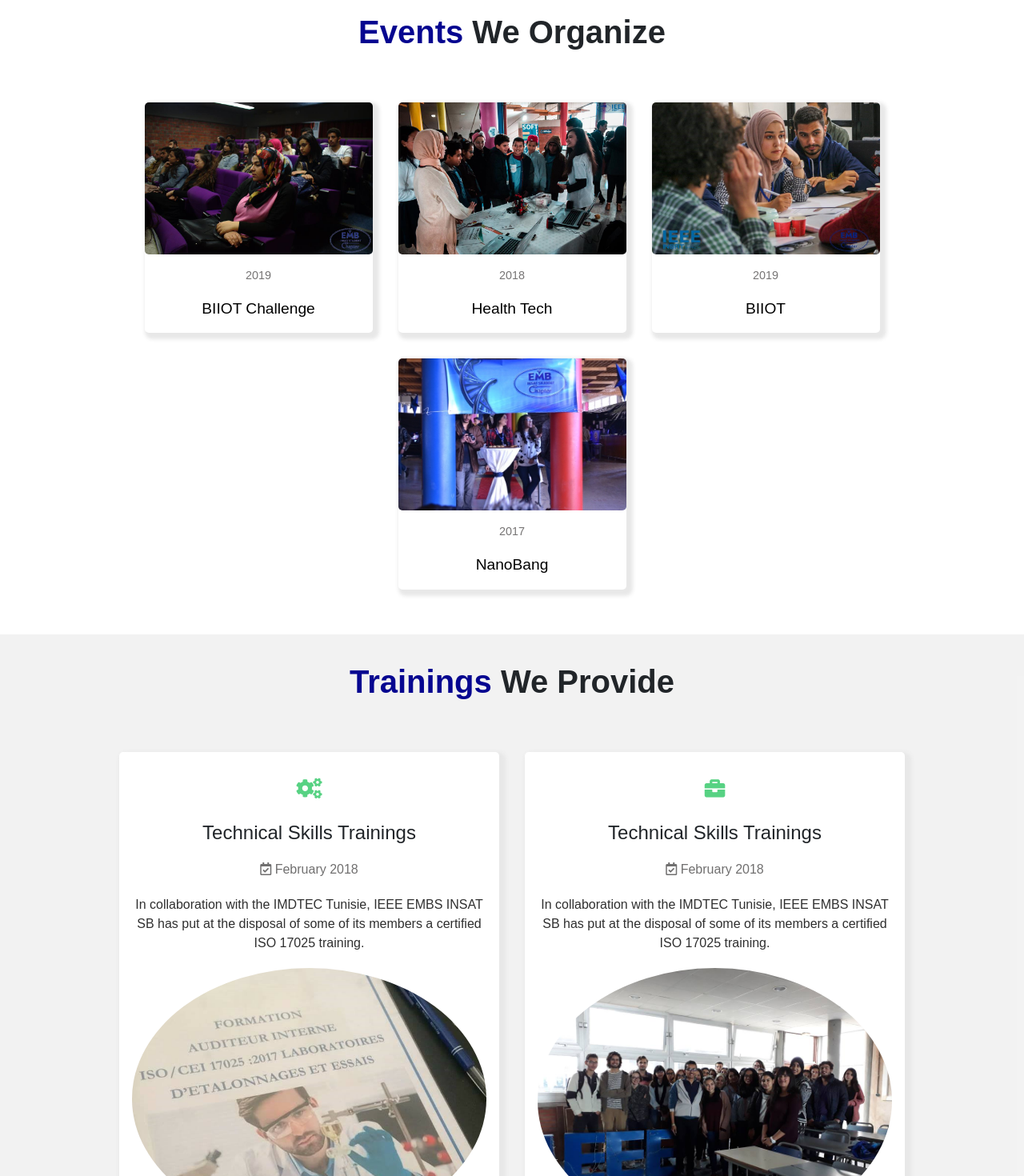
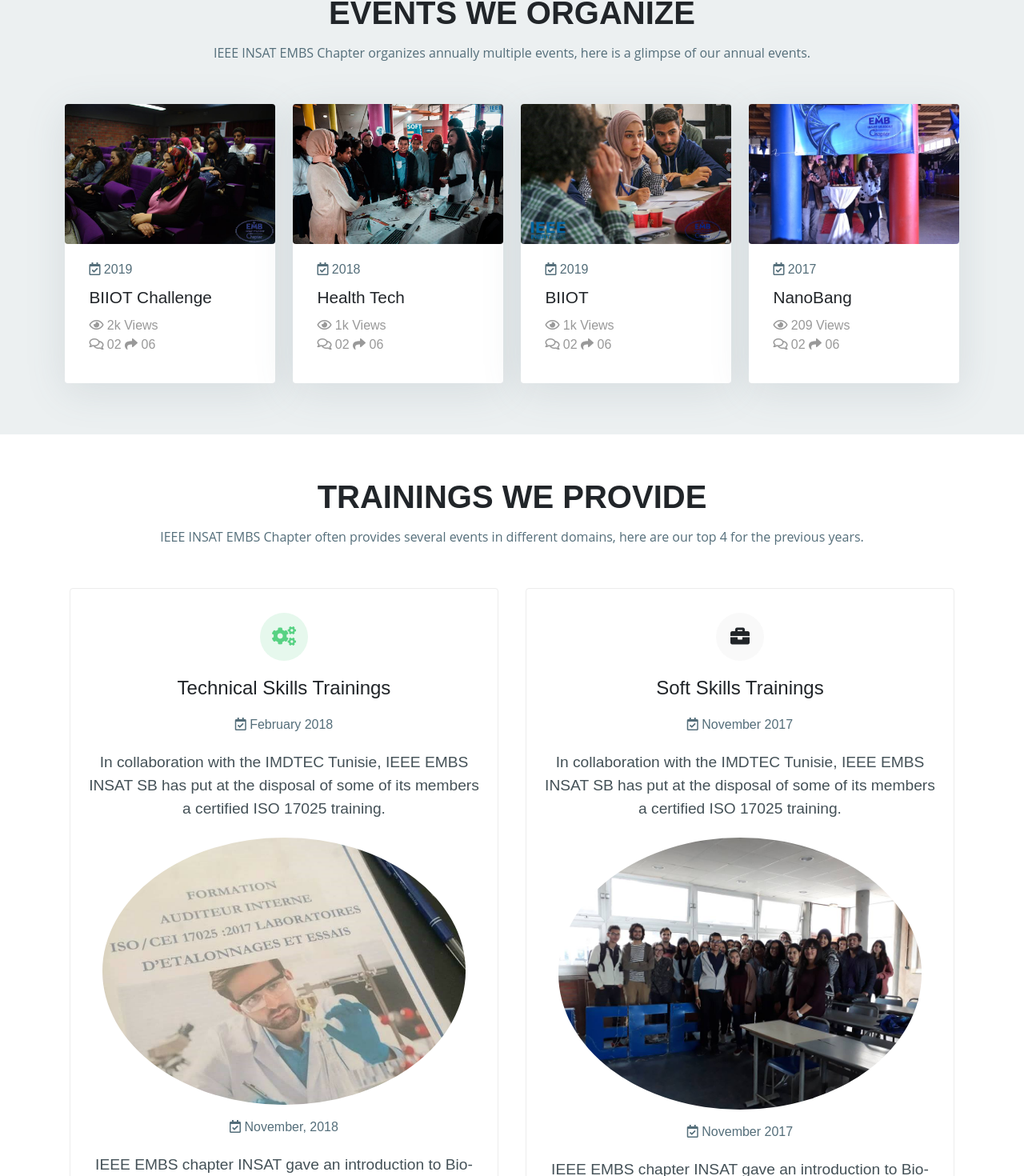
Before and after one commit to mahdibouaziz/EMBS2021, a React (Create React App) app: page /activities in a window 1280 px wide. Shown: the part 680-2150 px from the top of the page at 80% size. Built offline with nearby package versions, Linux system fonts and the light colour scheme.

Commit message:
kamalt l activities page kima l site la9dim bedhabt

```diff
--- a/src/components/activities/Events.js
+++ b/src/components/activities/Events.js
@@ -1,5 +1,5 @@
 import React from "react";
-import { Container, Row, Col } from "react-bootstrap";
+import { Container, Row } from "react-bootstrap";
 import biiot from "./img/events/biiot.jpg";
 import biiot_challenge from "./img/events/biiot_challenge.jpg";
 import health_tech from "./img/events/health_tech.jpg";
@@ -7,37 +7,100 @@
 
 const Events = () => {
   return (
-    <Container className="section">
+    <section className="event-section">
+      <Container>
         {/* check https://github.com/michalsnik/aos#animations for the animation */}
         <Row>
-        <h1 className="title">
-          <span>Events</span> We Organize
-        </h1>
+          <h1 className="title">Events We Organize</h1>
+          <p className="body">
+            IEEE INSAT EMBS Chapter organizes annually multiple events, here is
+            a glimpse of our annual events.
+          </p>
         </Row>
 
         <Row className="main-row">
-        <Col className="box" lg={{ span: 3 }} md={{ span: 5 }} sm={{ span: 5 }}>
+          <div>
+            <a
+              href="https://www.facebook.com/pg/EMBS.INSAT/photos/?tab=album&album_id=313884439292827"
+              target="_blank"
+              rel="noopener noreferrer"
+            >
               <img src={biiot} alt="pic" />
-          <p className="date">2019</p>
+            </a>
+            <div className="main-row-text">
+              <p className="date">
+                <i className="far fa-calendar-check"></i> 2019
+              </p>
               <p className="desc">BIIOT Challenge</p>
-        </Col>
-        <Col className="box" lg={{ span: 3 }} md={{ span: 5 }} sm={{ span: 5 }}>
+              <p className="views">
+                <i className="far fa-eye"></i> 2k Views
+                <br />
+                <i className="far fa-comments"></i> 02{"  "}
+                <i className="fas fa-share"></i> 06
+              </p>
+            </div>
+          </div>
+          <div>
+            <a
+              href="https://www.facebook.com/pg/EMBS.INSAT/photos/?tab=album&album_id=297151707632767&ref=page_internal"
+              target="_blank"
+              rel="noopener noreferrer"
+            >
               <img src={health_tech} alt="pic" />
-          <p className="date">2018</p>
+            </a>
+
+            <div className="main-row-text">
+              <p className="date">
+                <i className="far fa-calendar-check"></i> 2018
+              </p>
               <p className="desc">Health Tech</p>
-        </Col>
-        <Col className="box" lg={{ span: 3 }} md={{ span: 5 }} sm={{ span: 5 }}>
+              <p className="views">
+                <i className="far fa-eye"></i> 1k Views
+                <br />
+                <i className="far fa-comments"></i> 02{" "}
+                <i className="fas fa-share"></i> 06
+              </p>
+            </div>
+          </div>
+          <div>
+            <a
+              href="https://www.facebook.com/pg/EMBS.INSAT/photos/?tab=album&album_id=378824322798838&ref=page_internal"
+              target="_blank"
+              rel="noopener noreferrer"
+            >
               <img src={biiot_challenge} alt="pic" />
-          <p className="date">2019</p>
+            </a>
+            <div className="main-row-text">
+              <p className="date">
+                <i className="far fa-calendar-check"></i> 2019
+              </p>
               <p className="desc">BIIOT</p>
-        </Col>
-        <Col className="box" lg={{ span: 3 }} md={{ span: 5 }} sm={{ span: 5 }}>
+              <p className="views">
+                <i className="far fa-eye"></i> 1k Views
+                <br />
+                <i className="far fa-comments"></i> 02{" "}
+                <i className="fas fa-share"></i> 06
+              </p>
+            </div>
+          </div>
+          <div>
             <img src={nanobang} alt="pic" />
-          <p className="date">2017</p>
+            <div className="main-row-text">
+              <p className="date">
+                <i className="far fa-calendar-check"></i> 2017
+              </p>
               <p className="desc">NanoBang</p>
-        </Col>
+              <p className="views">
+                <i className="far fa-eye"></i> 209 Views
+                <br />
+                <i className="far fa-comments"></i> 02{" "}
+                <i className="fas fa-share"></i> 06
+              </p>
+            </div>
+          </div>
         </Row>
       </Container>
+    </section>
   );
 };
 
--- a/src/components/activities/Trainings.js
+++ b/src/components/activities/Trainings.js
@@ -1,5 +1,5 @@
 import React from "react";
-import { Container, Row, Col } from "react-bootstrap";
+import { Container, Row } from "react-bootstrap";
 import community_management_training from "./img/trainings/community_management_training.jpg";
 import iso_training from "./img/trainings/iso_training.jpg";
 import public_speaking_training from "./img/trainings/public_speaking_training.png";
@@ -7,18 +7,20 @@
 
 const Trainings = () => {
   return (
-    <div className="training-div" style={{ backgroundColor: "#f2f2f2f2" }}>
-      <Container className="section">
+    <div className="training-section">
+      <Container>
         {/* check https://github.com/michalsnik/aos#animations for the animation */}
         <Row>
-          <h1 className="title training-header">
-            <span>Trainings</span> We Provide
-          </h1>
+          <h1 className="title">Trainings We Provide</h1>
+          <p className="body">
+            IEEE INSAT EMBS Chapter often provides several events in different
+            domains, here are our top 4 for the previous years.
+          </p>
         </Row>
 
         <Row className="main-row">
-          <Col className="box" md={{ span: 5 }} sm={{ span: 12 }}>
-            <p className="training-icon">
+          <div>
+            <p className="training-icon  training-icon-1">
               <i className="fas fa-cogs"></i>
             </p>
             <p className="training-title">Technical Skills Trainings</p>
@@ -40,15 +42,15 @@
               mathematics conducted by Mr Ali Chamkhi
             </p>
             <img className="training-img" src={python_training} alt="pic" />
-          </Col>
+          </div>
 
-          <Col className="box" md={{ span: 5 }} sm={{ span: 12 }}>
+          <div>
             <p className="training-icon">
               <i className="fas fa-briefcase"></i>
             </p>
-            <p className="training-title">Technical Skills Trainings</p>
+            <p className="training-title">Soft Skills Trainings</p>
             <p className="training-date">
-              <i className="far fa-calendar-check"></i> February 2018
+              <i className="far fa-calendar-check"></i> November 2017
             </p>
             <p className="training-desc">
               In collaboration with the IMDTEC Tunisie, IEEE EMBS INSAT SB has
@@ -61,7 +63,7 @@
               alt="pic"
             />
             <p className="training-date">
-              <i className="far fa-calendar-check"></i> November, 2018
+              <i className="far fa-calendar-check"></i> November 2017
             </p>
             <p className="training-desc">
               IEEE EMBS chapter INSAT gave an introduction to Bio-informatics
@@ -73,7 +75,7 @@
               src={public_speaking_training}
               alt="pic"
             />
-          </Col>
+          </div>
         </Row>
       </Container>
     </div>
--- a/src/components/activities/styleAct.css
+++ b/src/components/activities/styleAct.css
@@ -27,127 +27,245 @@
   }
 }
 /* Events */
-
-.section {
-  margin-top: 2.5rem;
+.event-section {
+  background-color: #ecf0f1;
+  padding-top: 2rem;
+  padding-bottom: 2rem;
 }
 
-.section .title {
-  display: inline-block;
-  margin: 1rem auto;
-  margin-bottom: 3rem;
+.event-section .title {
+  margin: 0 auto;
+  text-transform: uppercase;
   font-weight: bold;
+  margin-bottom: 0.6rem;
 }
 
-.section .title span {
-  color: rgb(6, 6, 144);
+.event-section .body {
+  margin: 0.2rem auto;
+  text-align: center;
+  padding: 0rem 2rem;
+  margin-bottom: 1.2rem;
+  font-size: 1rem;
+  color: #546e7a;
+  line-height: 26px;
+  font-family: "Open Sans", sans-serif;
 }
 
-.section .box {
-  background-color: rgb(255, 255, 255);
-  padding: 0;
-  margin: 1rem;
-  box-shadow: 4px 4px 4px 4px #e7e7e7f2;
-  border-radius: 5px;
+.event-section .main-row > div {
+  display: inline-block;
+  width: 23%;
+  margin: 2rem auto;
+  border-radius: 4px;
+  background-color: #fff;
+  box-shadow: 0px 10px 50px 0px rgba(84, 110, 122, 0.15);
+  position: relative;
+  top: 0px;
+  transition: 0.2s linear;
 }
 
-.section .box img {
-  width: 100%;
-  border-radius: 5px;
+.event-section .main-row > div:hover {
+  top: -7px;
+  box-shadow: 0px 20px 50px 20px rgba(84, 110, 122, 0.15);
 }
 
-.section .box p {
-  text-align: center;
+.event-section .main-row > div img {
+  width: 100%;
+  border-radius: 4px;
 }
 
-.section .box .desc {
-  font-size: 1.2rem;
-
-  color: rgb(0, 0, 0);
+.event-section .main-row .main-row-text {
+  padding: 20px 30px;
 }
 
-.section .box .date {
-  margin-top: 1rem;
-  font-size: 0.9rem;
-  color: rgb(119, 117, 117);
+.event-section .main-row .date {
+  font-size: 1rem;
+  margin-bottom: 10px;
+  color: #546e7a;
+}
+.event-section .main-row .desc {
+  line-height: 26px;
+  font-size: 1.3rem;
+  font-weight: 500;
+  margin-bottom: 10px;
+}
+.event-section .main-row .views {
+  color: #999;
+  font-size: 1rem;
+  margin-right: 10px;
 }
 
-.section .box .social {
-  font-size: 1.3rem;
-  color: rgb(0, 0, 0);
+/* ipad */
+@media only screen and (min-width: 768px) and (max-width: 991px) {
+  .event-section .main-row > div {
+    width: 47%;
+  }
+}
+/* Mobile */
+@media only screen and (max-width: 767px) {
+  .event-section .main-row > div {
+    width: 85%;
+  }
+  .event-section .title {
+    margin: 0 auto;
+    text-transform: uppercase;
+    font-weight: bold;
+    margin-bottom: 0.6rem;
+    font-size: 1.6rem;
+  }
+
+  .event-section .body {
+    text-align: center;
+    padding: 0rem 1rem;
+  }
 }
 
-.main-row {
-  display: flex;
-  justify-content: center;
+/* Trainings */
+.training-section {
+  padding-top: 3.4rem;
+  padding-bottom: 3rem;
+}
+
+.training-section .title {
+  margin: 0 auto;
+  text-transform: uppercase;
+  font-weight: bold;
+  margin-bottom: 0.6rem;
+}
+
+.training-section .body {
+  margin: 0.2rem auto;
+  text-align: center;
+  padding: 0rem 2rem;
+  margin-bottom: 1.2rem;
+  font-size: 1rem;
+  color: #546e7a;
+  line-height: 26px;
+  font-family: "Open Sans", sans-serif;
+}
+
+.training-section .main-row > div {
+  display: inline-block;
+  width: 47%;
+  margin: 2rem auto;
+  border-radius: 4px;
+  background-color: #fff;
+  border: 1px solid #ececec;
+  position: relative;
+  top: 0px;
+  transition: 0.2s linear;
+  padding: 30px 15px;
+  text-align: center;
+  margin-bottom: 2rem;
+}
+
+.training-section .main-row > div:hover {
+  box-shadow: 0px 2px 50px 10px rgb(207, 207, 207);
+}
+
+.training-section .main-row > div img {
+  width: 90%;
+  border-radius: 50%;
+}
+
+.training-section .main-row .training-icon {
+  width: 60px;
+  height: 60px;
+  background: #f9f9f9;
+  display: inline-block;
+  line-height: 60px;
+  font-size: 24px;
+  text-align: center;
+  border-radius: 50%;
+}
+.training-section .main-row .training-icon-1 {
+  background: #e6f8ed;
+  color: #57d283;
+}
+
+.training-section .main-row .training-title {
+  font-size: 1.5rem;
+  font-weight: 500;
+  margin-bottom: 1rem;
+}
+
+.training-section .main-row .training-date {
+  margin-top: 1rem;
+  font-size: 1rem;
+  color: #546e7a;
+}
+.training-section .main-row .training-desc {
+  padding: 5px 5px;
+  font-size: 1.2rem;
+  color: #445157;
 }
 
 /* Mobile */
 @media only screen and (max-width: 767px) {
-  .section .title {
-    font-size: 1.5rem;
+  .training-section .main-row > div {
+    width: 90%;
+  }
+
+  .training-section .title {
+    margin: 0 auto;
+    text-transform: uppercase;
+    font-weight: bold;
+    margin-bottom: 0.6rem;
+    font-size: 1.6rem;
+  }
+
+  .training-section .body {
+    text-align: center;
+    padding: 0rem 1rem;
   }
 }
 
-/* Trainings */
-.training-header {
-  padding-top: 1.2rem;
-}
-.training-icon i {
-  border: 1px solid transparent;
-  border-radius: 50%;
-  margin-top: 1.5rem;
-  font-size: 1.6rem;
-  padding: 8px;
-  color: #57d283;
-  transition: background-color 0.4s linear;
+/* Visits */
+.visits-section {
+  background-color: #ecf0f1;
+  padding-top: 2.5rem;
+  padding-bottom: 3.5rem;
 }
 
-.training-icon i:hover {
-  background-color: #001262;
-  color: #d8e0db;
+.visits-section .title {
+  margin: 0 auto;
+  text-transform: uppercase;
+  font-weight: bold;
+  margin-bottom: 0.6rem;
 }
 
-.training-title {
-  font-size: 1.5rem;
+.visits-section .body {
+  margin: 0.2rem auto;
+  text-align: center;
+  padding: 0rem 2rem;
+  margin-bottom: 1.2rem;
+  font-size: 1rem;
+  color: #546e7a;
+  line-height: 26px;
+  font-family: "Open Sans", sans-serif;
 }
 
-.training-date {
-  color: rgb(112, 111, 111);
+.visits-section .visit-date {
+  margin: 0.2rem auto;
+  text-align: center;
+  padding: 0rem 2rem;
+  margin-bottom: 0.8rem;
+  font-size: 1.5rem;
+  color: #41474b;
+  line-height: 26px;
+  font-family: "Open Sans", sans-serif;
 }
 
-.training-desc {
-  margin: 1.2rem;
-  color: rgb(47, 47, 47);
+.visits-section .main-row {
+  margin: 0 auto;
+  width: 80%;
 }
-
-.training-img {
-  border-radius: 50% !important;
-  margin-bottom: 1rem;
-  padding-left: 1rem;
-  padding-right: 1rem;
-}
-
-.training-div {
-  padding-bottom: 2rem;
-}
-
-/* Visits */
-.visit-carr img {
-  width: 100%;
-  max-height: 38rem;
-  border-radius: 1rem;
-}
-
-.visit-date {
-  text-align: center;
-  font-size: 2rem;
-  color: #535353;
-}
-
 /* Mobile */
 @media only screen and (max-width: 767px) {
-  .visit-date {
-    font-size: 1.5rem;
+  .visits-section .title {
+    font-size: 1.55rem;
+  }
+
+  .visits-section .visit-date {
+    font-size: 1.3rem;
   }
 }
```
Also changed, not shown: src/components/activities/Visits.js (+11 -10 lines). Lines whose indentation alone changed are shown as unchanged.
